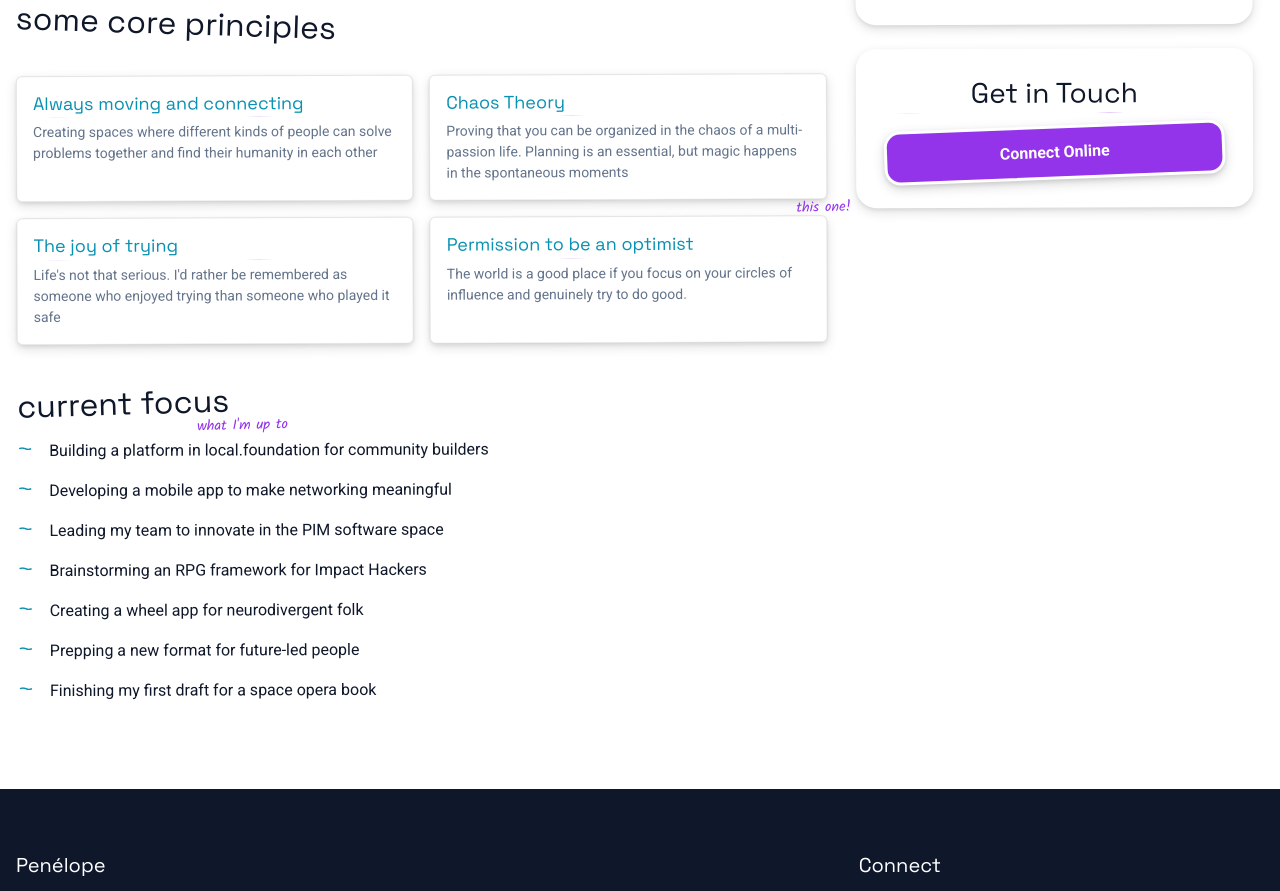
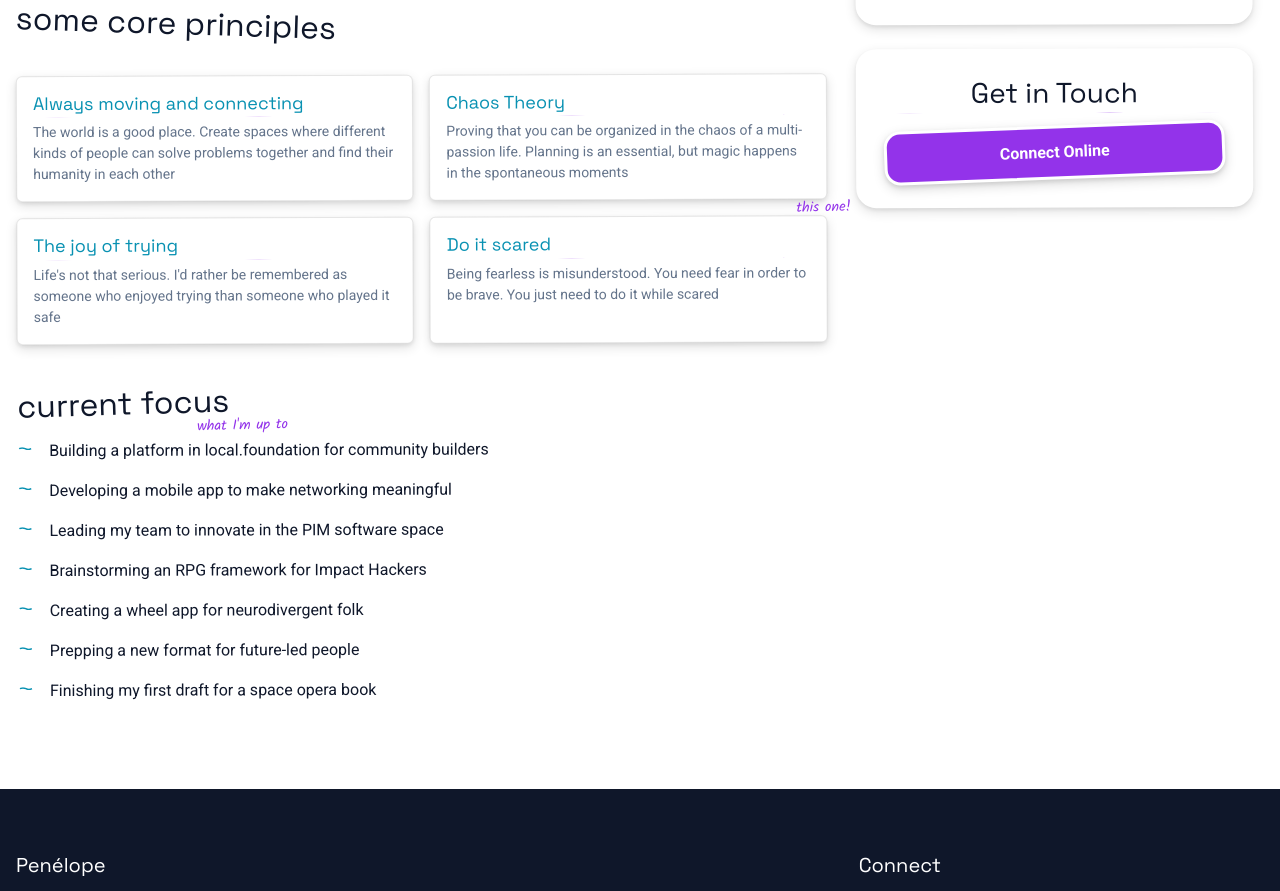
Before and after one commit to penelopeg/penelopeg.github.io, a SvelteKit app: page /about in a window 1280 px wide. Shown: the part 880-1771 px from the top of the page. Built offline with nearby package versions, Linux system fonts and the light colour scheme.

Commit message:
about change

```diff
--- a/src/routes/about/+page.svelte
+++ b/src/routes/about/+page.svelte
@@ -33,7 +33,7 @@
       <div class="values-grid">
       <div class="wonky-border value-card chaos-rotate-2">
         <h3 class="scribble-underline">Always moving and connecting</h3>
-        <p>Creating spaces where different kinds of people can solve problems together and find their humanity in each other</p>
+        <p>The world is a good place. Create spaces where different kinds of people can solve problems together and find their humanity in each other</p>
       </div>
       <div class="wonky-border value-card chaos-rotate-3">
         <h3 class="scribble-underline">Chaos Theory</h3>
@@ -47,8 +47,8 @@
         <p>Life's not that serious. I'd rather be remembered as someone who enjoyed trying than someone who played it safe</p>
       </div>
       <div class="wonky-border value-card chaos-rotate-1">
-        <h3 class="scribble-underline">Permission to be an optimist</h3>
-        <p>The world is a good place if you focus on your circles of influence and genuinely try to do good.</p>
+        <h3 class="scribble-underline">Do it scared</h3>
+        <p>Being fearless is misunderstood. You need fear in order to be brave. You just need to do it while scared</p>
       </div>
       </div>
 
```
